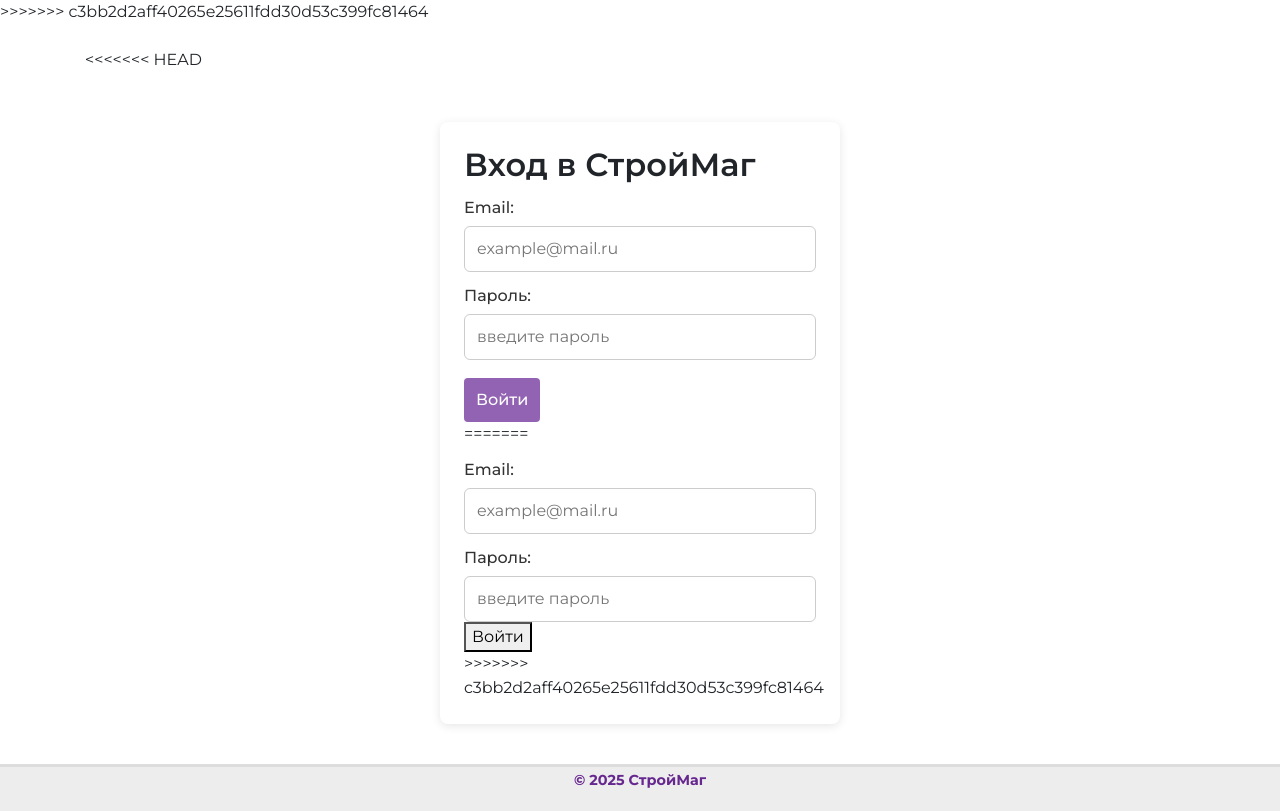
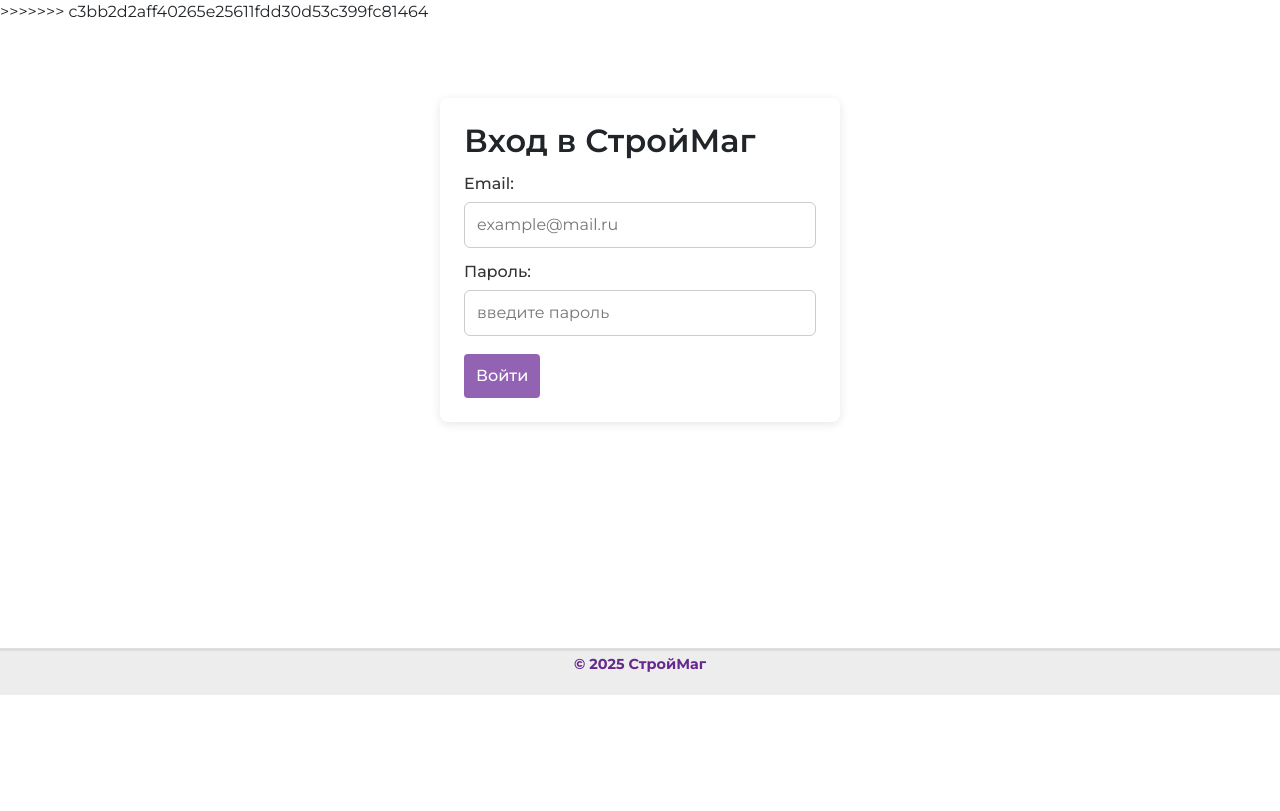
Before and after one commit to darya-sheb/OnlineBuildingMaterialsStore, a Python web app: template web/templates/auth/login.html in a window 1280 px wide. Shown: the part 240-1051 px from the top of the page. After the commit the page ends 935 px from the top, so only its background shows below. Run offline with Jinja, Linux system fonts and the light colour scheme; the template is opened without the code that fills it, so the values that code supplies are empty; some libraries are stand-ins or nearby versions.

Commit message:
fix merge conflict

```diff
--- a/web/templates/auth/login.html
+++ b/web/templates/auth/login.html
@@ -3,7 +3,7 @@
 {% block title %}Вход в СтройМаг{% endblock %}
 
 {% block content %}
-<<<<<<< HEAD
+
 <div class="page-center">
     <div class="form-container">
         <h2>Вход в СтройМаг</h2>
@@ -18,21 +18,6 @@
             </div>
             <button type="submit" class="btn btn-custom">Войти</button>
         </form>
-=======
-<div class="форма">
-    <form action="/auth/login/redirect" method="post">
-        <div class="поле">
-            <label>Email:</label>
-            <input type="email" name="email" placeholder="example@mail.ru" required>
-        </div>
-        <div class="поле">
-            <label>Пароль:</label>
-            <input type="password" name="password" placeholder="введите пароль" required>
-        </div>
-        <button type="submit" class="тык">Войти</button>
-    </form>
-</div>
->>>>>>> c3bb2d2aff40265e25611fdd30d53c399fc81464
 
         {% if request.query_params.get('error') %}
         <div class="alert alert-error">
```
